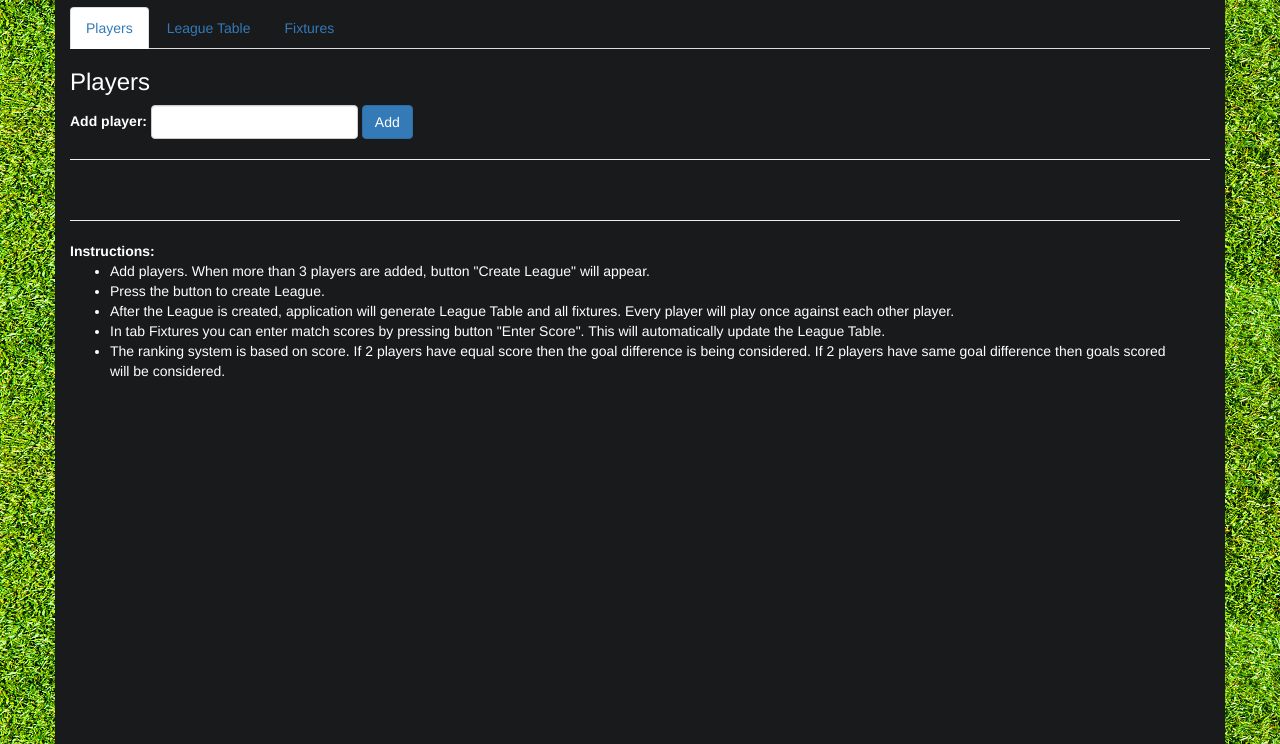
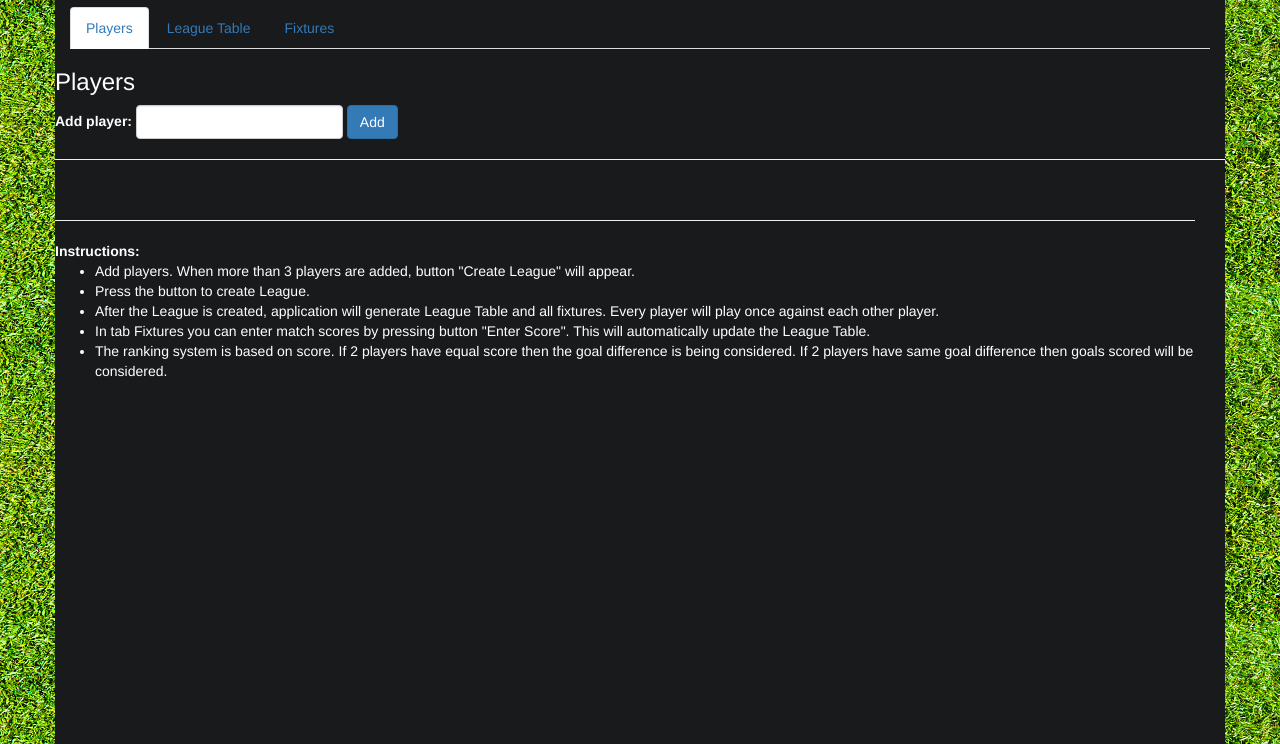
Before and after one commit to DarkoJukic/FIFA-PES-Score-Calculator, a website: page public/index.html in a window 1280 px wide. Shown: the part 56-800 px from the top of the page. Drawn offline with Linux system fonts and the light colour scheme.

Commit message:
deleted files

```diff
--- a/public/index.html
+++ b/public/index.html
@@ -12,17 +12,16 @@
 
 <body ng-controller="MainCtrl">
 
-<div class="container fill">
-    <div class="row-content">
+<div class="container">
     <h2>FIFA / PES Score Calculator</h2>
     <ul class="nav nav-tabs">
         <li class="active"><a data-toggle="tab" href="#home">Players</a></li>
         <li><a data-toggle="tab" href="#menu1">League Table</a></li>
         <li><a data-toggle="tab" href="#menu2">Fixtures</a></li>
     </ul>
-    </div>
 
-    <div class="tab-content">
+
+    <div class="tab-content row">
         <div id="home" class="tab-pane fade in active">
             <h3>Players</h3>
             <div>
```
Lines whose indentation alone changed are shown as unchanged.
